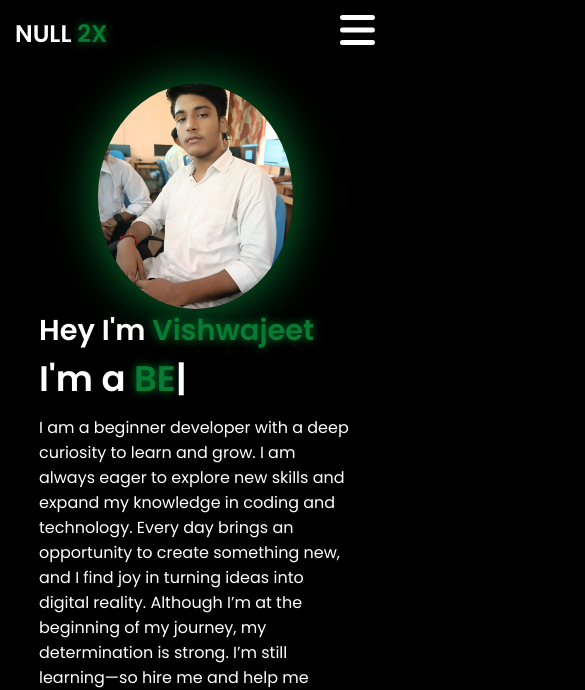
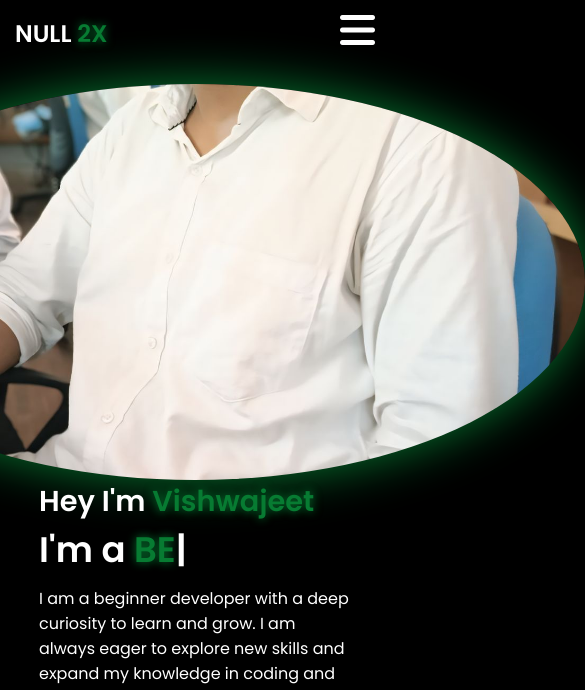
Before and after one commit to NULL2x-tech/My-portfolio-, a plain HTML site: page index.html in a window 390 px wide. Shown: the top 690 px of the page, 585 px wide, since content can reach past the window. Drawn offline with nearby package versions, Linux system fonts and the light colour scheme.

Commit message:
Update style.css

```diff
--- a/style.css
+++ b/style.css
@@ -104,17 +104,18 @@ section{
     justify-content: space-evenly;
     align-items: center;
 }
-.main-container .image{
-    width: 500px;
-    height: 80vh;
-    border-radius: 100%;
+.main-container .image {
+  width: 300px;
+  height: 300px;
+  border-radius: 50%;
+  overflow: hidden;
+  box-shadow: 0 0 50px #077b32;
+}
 
-      overflow: auto;
-
-    box-shadow: 0 0 50px #077b32;
-}
-.main-container .image img{
-    width: 100%;
+.main-container .image img {
+  width: 100%;
+  height: 100%;
+  object-fit: cover; /* ye crop karke image ko perfect circle ke andar fit karega */
 }
 .main-container .image:hover{
     animation: animate 1.5s ease-in-out infinite;
@@ -229,8 +230,8 @@ section{
 }
 @media (max-width:440px){
     .main-container .image{
-        width: 50%;
-        height: 60%;
+        width: 200%;
+        height: 200%;
         margin-bottom: 0px;
     }
     .main-container .content{
```
